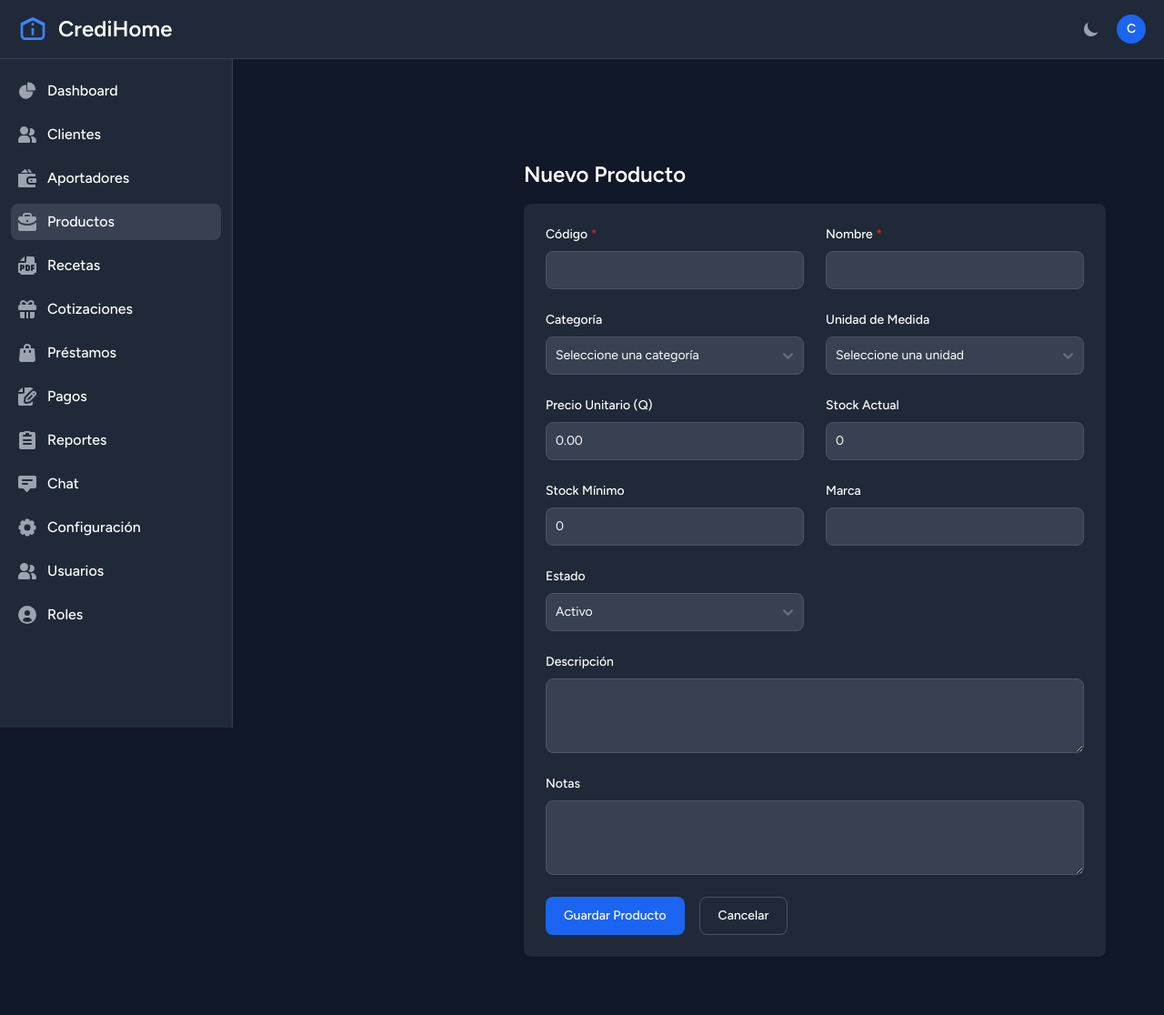
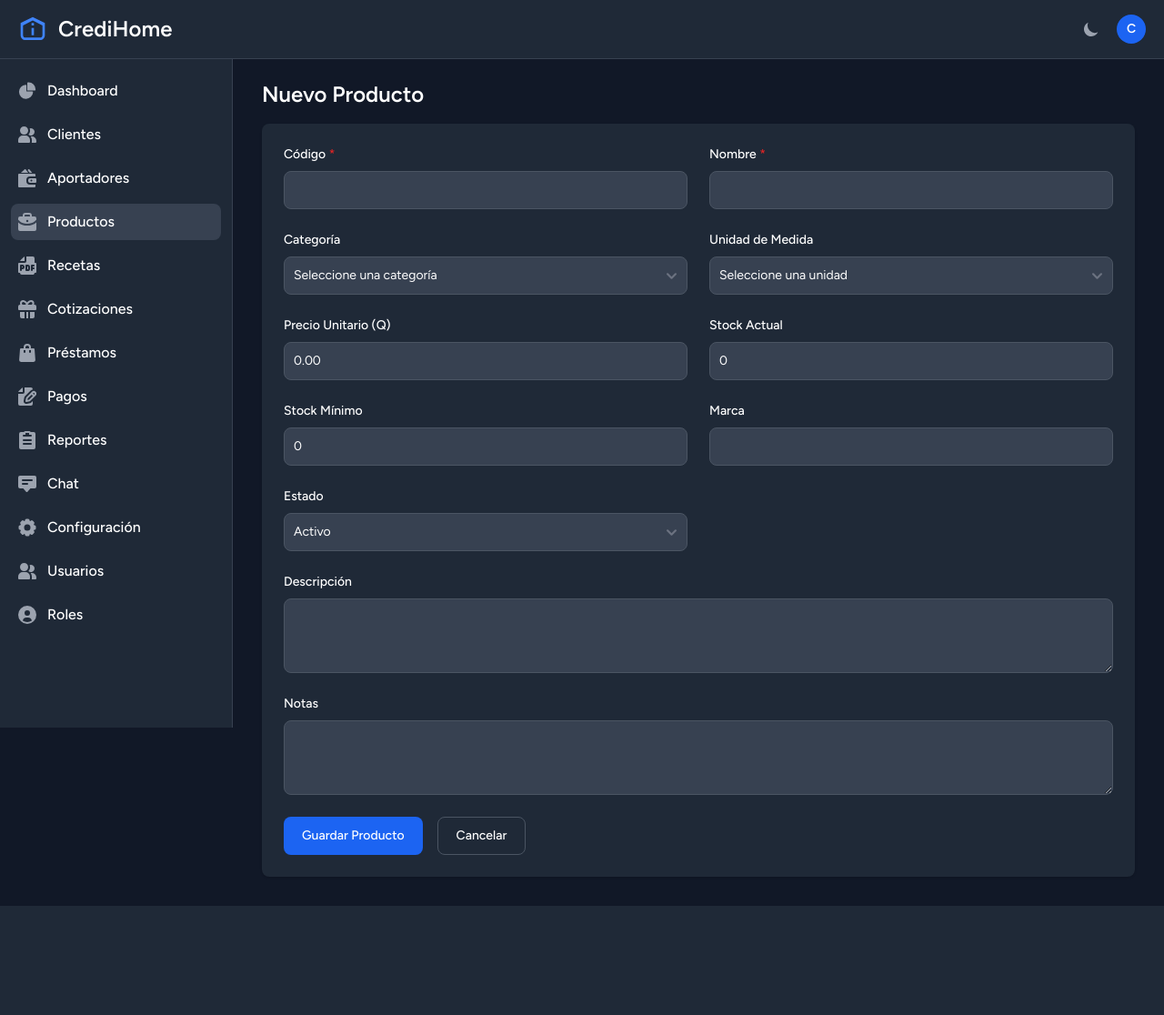
Before and after one commit to DeathPaul1125/credihome, a Laravel app: page /productos/create in a window 1280 px wide. Shown: the whole page at 91% size. After the commit the page ends 996 px from the top, so only its background shows below. Run offline with Laravel 12, Linux system fonts and the light colour scheme; a user stored in the database is signed in; data comes from the database, SQL or seed files in the repository; style sheets or scripts are compiled from the project's sources; parts of the project's set-up code (start-up, migrations or seed data) failed here and were passed over; some libraries are stand-ins or nearby versions.

Commit message:
Correccion de pantalla de producto y receta

```diff
--- a/resources/views/components/flowbite-layout.blade.php
+++ b/resources/views/components/flowbite-layout.blade.php
@@ -211,7 +211,7 @@
 
     <!-- Main Content -->
     <div class="p-4 sm:ml-64">
-        <div class="p-4 mt-14">
+        <div class="{{ request()->routeIs('recetas.*') ? 'mt-14' : 'p-4 mt-14' }}">
             {{ $slot }}
         </div>
     </div>
--- a/resources/views/productos/create-flowbite.blade.php
+++ b/resources/views/productos/create-flowbite.blade.php
@@ -1,8 +1,6 @@
 <x-flowbite-layout>
-    <div class="p-4 sm:ml-64">
-        <div class="p-4 mt-14">
-            <!-- Header -->
-            <div class="mb-4">
+    <!-- Header -->
+    <div class="mb-4">
                 <h1 class="text-2xl font-bold text-gray-900 dark:text-white">Nuevo Producto</h1>
             </div>
 
@@ -149,6 +147,4 @@
                     </div>
                 </form>
             </div>
-        </div>
-    </div>
 </x-flowbite-layout>
--- a/resources/views/recetas/index.blade.php
+++ b/resources/views/recetas/index.blade.php
@@ -1,7 +1,5 @@
 <x-flowbite-layout>
-    <div class="p-4 sm:ml-64">
-        <div class="p-4 mt-14">
-            <div class="mb-6 flex items-center justify-between">
+    <div class="mb-6 flex items-center justify-between">
                 <div>
                     <h1 class="text-2xl font-bold text-gray-900 dark:text-white">Recetas de Construcción</h1>
                     <p class="text-gray-600 dark:text-gray-400 mt-1">Plantillas de materiales para proyectos</p>
@@ -120,5 +118,4 @@
                 {{ $recetas->links() }}
             </div>
         </div>
-    </div>
 </x-flowbite-layout>
--- a/resources/views/recetas/show.blade.php
+++ b/resources/views/recetas/show.blade.php
@@ -1,7 +1,5 @@
 <x-flowbite-layout>
-    <div class="p-4 sm:ml-64">
-        <div class="p-4 mt-14">
-            <div class="mb-6 flex items-center justify-between">
+    <div class="mb-6 flex items-center justify-between">
                 <h1 class="text-2xl font-bold text-gray-900 dark:text-white">{{ $receta->nombre }}</h1>
                 <div class="flex gap-3">
                     @can('editar-recetas')
@@ -71,5 +69,4 @@
             </div>
             @endif
         </div>
-    </div>
 </x-flowbite-layout>
```
Also changed, not shown: resources/views/recetas/create.blade.php (+2 -6 lines), resources/views/recetas/edit.blade.php (+2 -6 lines).
